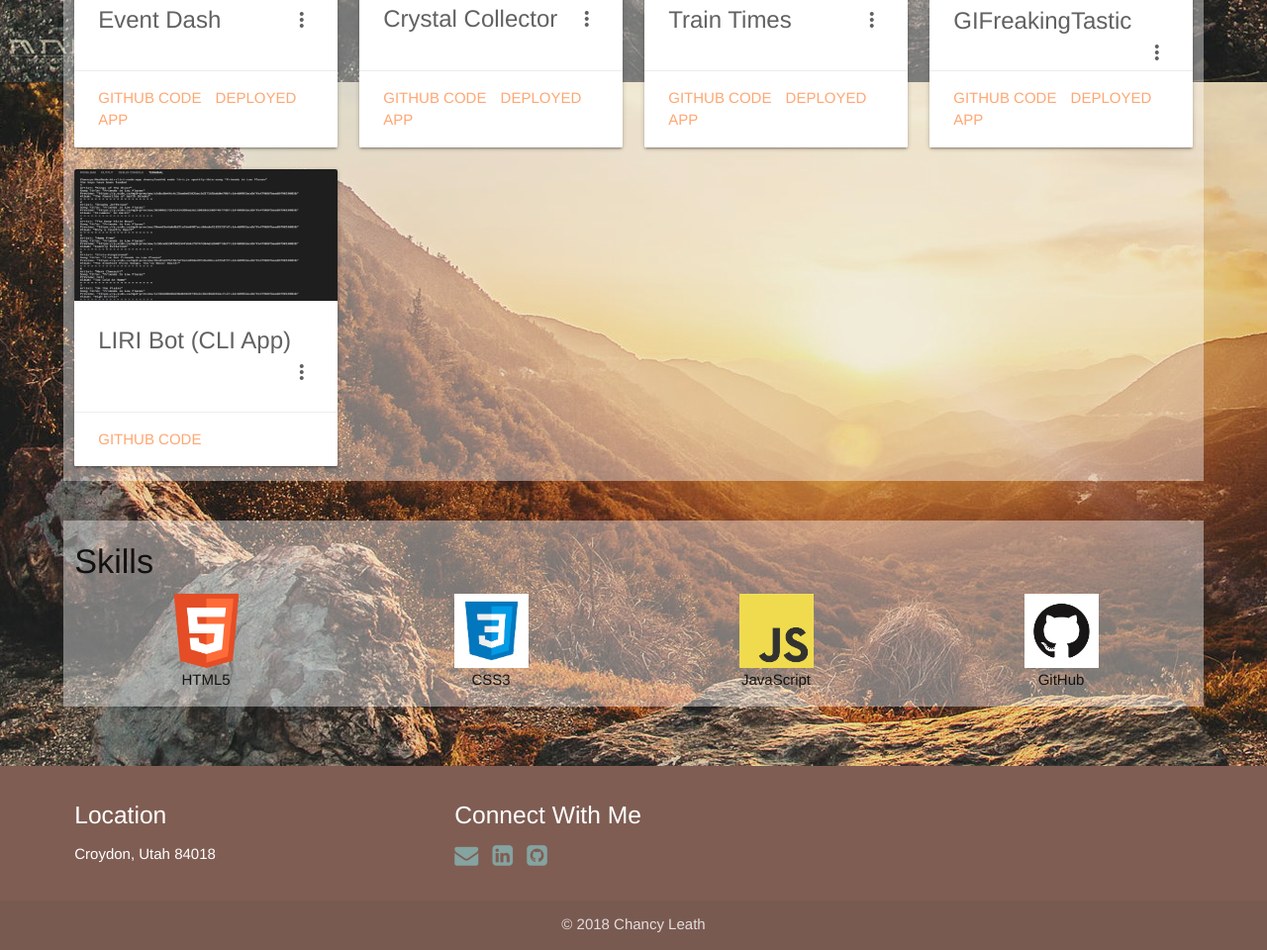
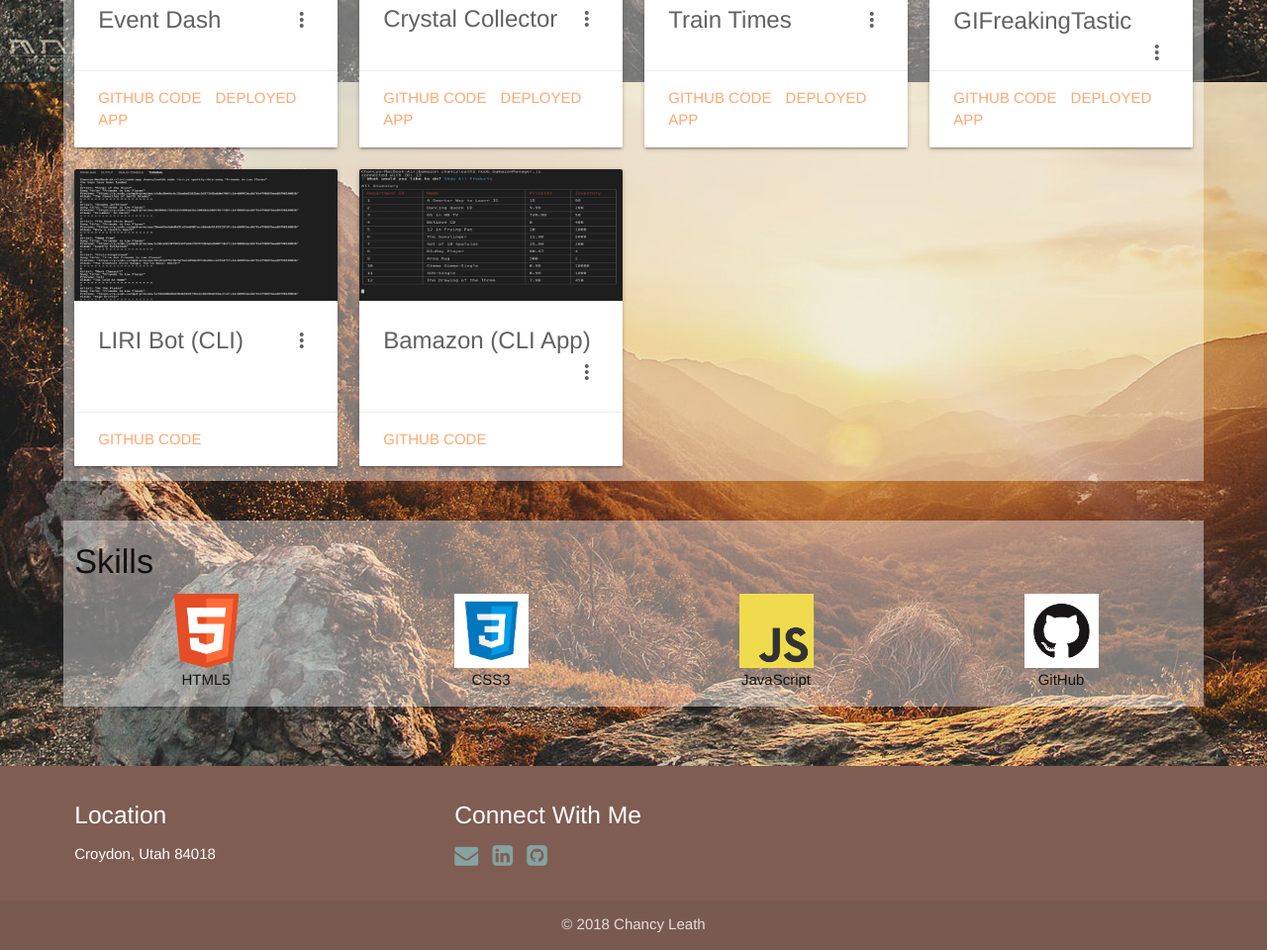
Before and after one commit to chancy23/chancy23.github.io, a plain HTML site: page index.html in a window 1280 px wide. Shown: the part 817-1777 px from the top of the page at 99% size. Drawn offline with nearby package versions, Linux system fonts and the light colour scheme; files whose address does not match are found by name.

Commit message:
added bamazon app to portfolio

```diff
--- a/index.html
+++ b/index.html
@@ -189,15 +189,35 @@
                         <img class="activator" src="./assets/images/liriNodeAppScreenshot.png">
                     </div>
                     <div class="card-content">
-                        <span class="card-title activator grey-text text-darken-2">LIRI Bot (CLI App)<i class="material-icons right">more_vert</i></span>
+                        <span class="card-title activator grey-text text-darken-2">LIRI Bot (CLI)<i class="material-icons right">more_vert</i></span>
                     </div>
                     <div class="card-reveal">
-                        <span class="card-title grey-text text-darken-2">LIRI Bot (CLI App)<i class="material-icons right">close</i></span>
+                        <span class="card-title grey-text text-darken-2">LIRI Bot<i class="material-icons right">close</i></span>
                         <p>A CLI (Command Line Interface) app that allows users to input commands to recieve results from Spotify (songs),
                         Open Move Database (movies), and Bands In Town (concerts). To see full size images of the app, see the ReadMe file on GitHub.</p>
                     </div>
                     <div class="card-action">
                         <a href="https://github.com/chancy23/liri-node-app.git">GitHub Code</a>
+                    </div>
+                </div>
+            </div>
+
+
+            <div class="col s12 m6 l3">
+                <div class="card small">
+                    <div class="card-image waves-effect waves-block waves-light">
+                        <img class="activator" src="./assets/images/bamazonScreenshot.png">
+                    </div>
+                    <div class="card-content">
+                        <span class="card-title activator grey-text text-darken-2">Bamazon (CLI App)<i class="material-icons right">more_vert</i></span>
+                    </div>
+                    <div class="card-reveal">
+                        <span class="card-title grey-text text-darken-2">Bamazon<i class="material-icons right">close</i></span>
+                        <p>A CLI (Command Line Interface) app that simulates an online ordering app using MySQl database. A customer can view items and then place an order
+                        by a product ID. There are also management roles to maintain the store (add inventory or deptartments, see profits, etc). To see full descriptions and images, see the ReadMe file on GitHub.</p>
+                    </div>
+                    <div class="card-action">
+                        <a href="https://github.com/chancy23/bamazon.git">GitHub Code</a>
                     </div>
                 </div>
             </div>
```
Also changed, not shown: assets/images/bamazonScreenshot.png (added), 1 other file.
